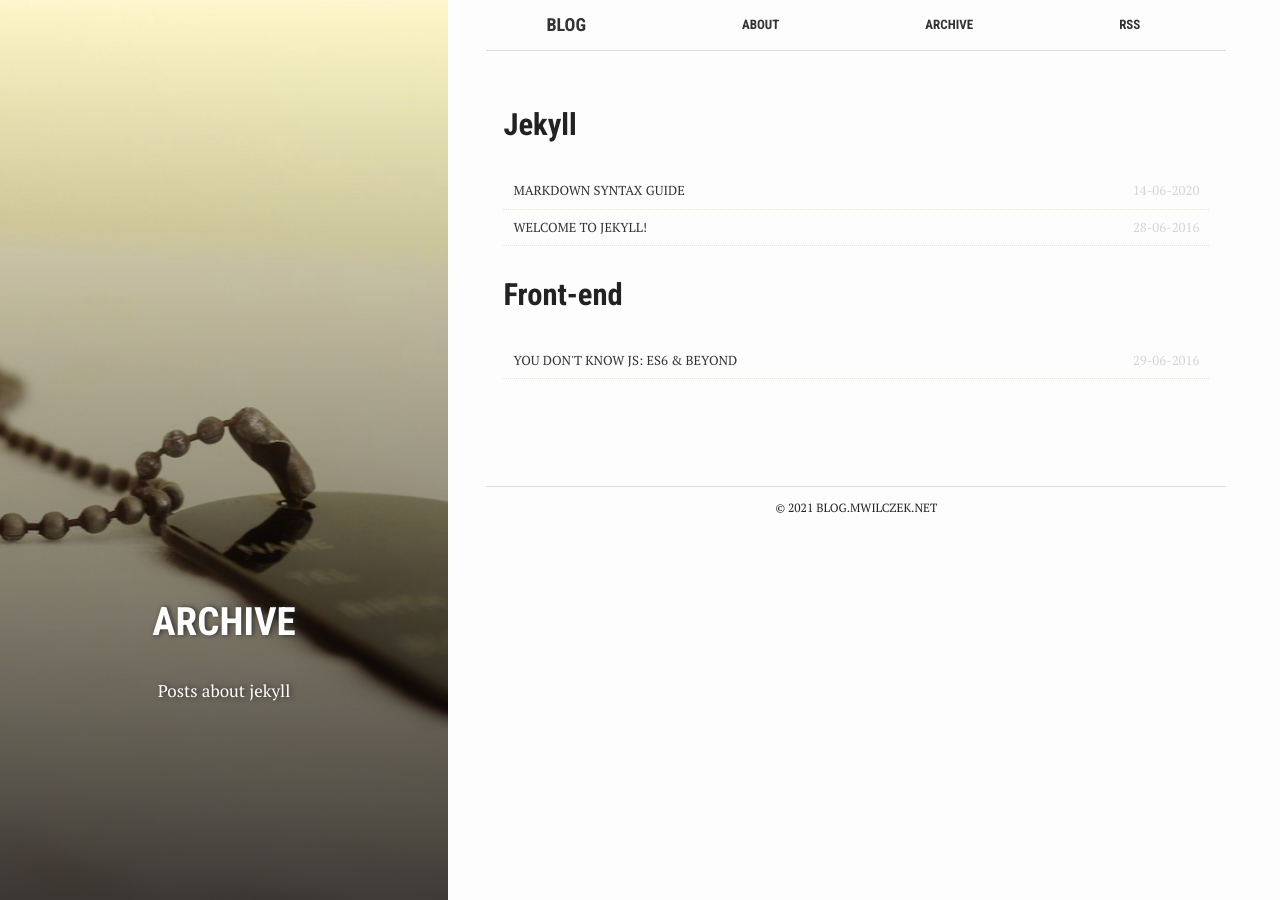
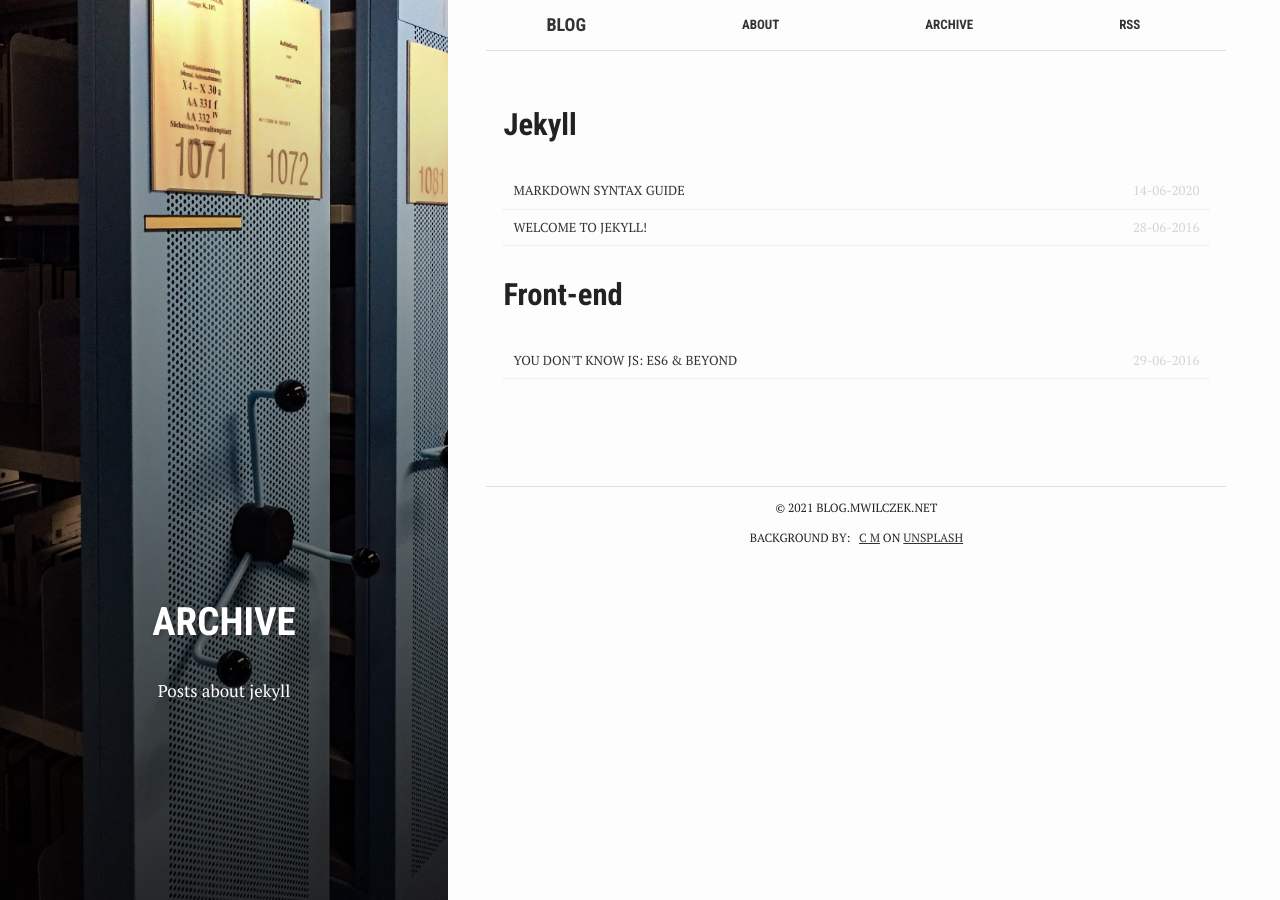
Before and after one commit to mwilczek-net/blog.mwilczek.net, a Jekyll site: the page built from archive.md, in a window 1280 px wide. Built offline with Jekyll 4.4.1, drawn with Linux system fonts in a browser that asks for light colours.

Commit message:
changed archive page

```diff
--- a/_includes/footer.html
+++ b/_includes/footer.html
@@ -1,8 +1,8 @@
 <footer class="blog-footer content-wrapper">
   <p>&copy; <span class="full-year"></span> {{ site.title_long }}</p>
   <p>
-    {% if page.bgCredential %}
-      Background by: &nbsp; {{ page.bgCredential }}
+    {% if page.bg_credential %}
+      Background by: &nbsp; {{ page.bg_credential }}
     {% endif %}
   </p>
 </footer>
--- a/archive.md
+++ b/archive.md
@@ -1,5 +1,6 @@
 ---
-bg: "tag.jpg"
+bg: "c-m-X_j3b4rqnlk-unsplash.jpg"
+bg_credential: <a href="https://unsplash.com/@ubahnverleih?utm_source=unsplash&utm_medium=referral&utm_content=creditCopyText">C M</a> on <a href="https://unsplash.com/?utm_source=unsplash&utm_medium=referral&utm_content=creditCopyText">Unsplash</a>
 layout: page
 permalink: /posts/
 title: "Archive"
```
Also changed, not shown: about.md (+1 -1 lines), assets/images/c-m-X_j3b4rqnlk-unsplash.jpg (added).
